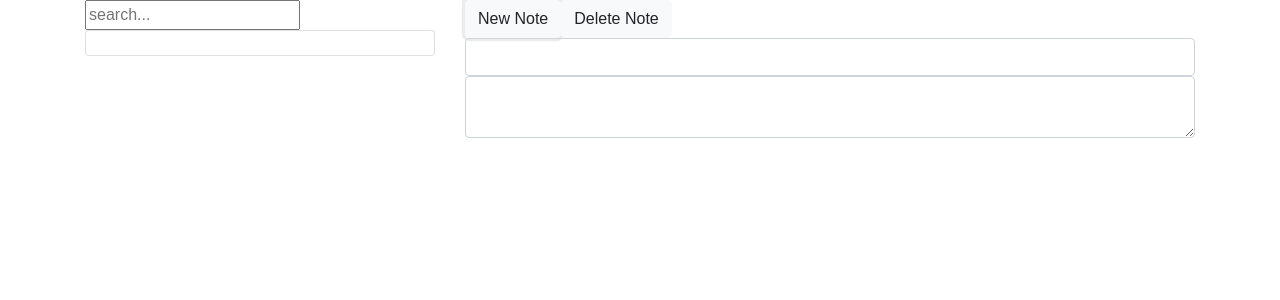
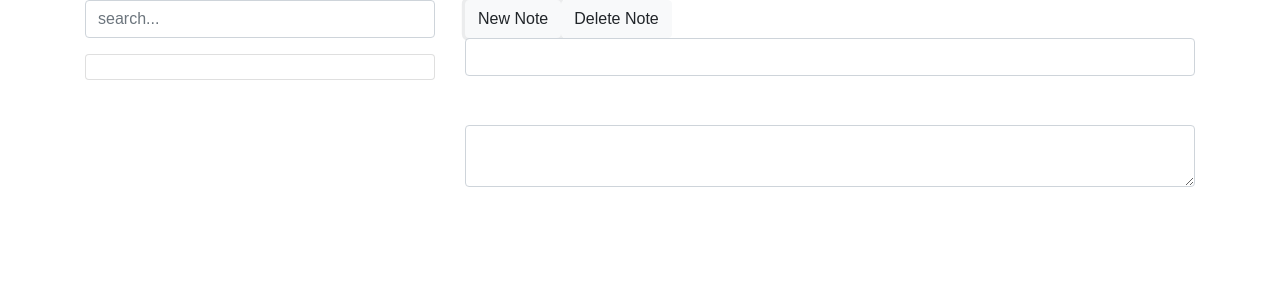
Before and after one commit to thongphamduy/my-note, a React app: page / in a window 1280 px wide. Both pictures are taken after a click on the button "New Note". Shown: the top 300 px of the page. Built offline with nearby package versions, Linux system fonts and the light colour scheme.

Commit message:
done style

```diff
--- a/config/webpack.config.dev.js
+++ b/config/webpack.config.dev.js
@@ -164,6 +164,8 @@ module.exports = {
                 loader: require.resolve('css-loader'),
                 options: {
                   importLoaders: 1,
+                  modules: false,
+                  localIdentName: '[name]__[local]___[hash:base64:5]',
                 },
               },
               {
--- a/config/webpack.config.prod.js
+++ b/config/webpack.config.prod.js
@@ -181,8 +181,9 @@ module.exports = {
                       loader: require.resolve('css-loader'),
                       options: {
                         importLoaders: 1,
+                        modules: true,
                         minimize: true,
-                        sourceMap: shouldUseSourceMap,
+                        sourceMap: true,
                       },
                     },
                     {
--- a/src/App.css
+++ b/src/App.css
@@ -26,3 +26,7 @@
   from { transform: rotate(0deg); }
   to { transform: rotate(360deg); }
 }
+
+.container {
+  height: 100%;
+}
--- /dev/null
+++ b/src/components/note-list.css
@@ -0,0 +1,11 @@
+.scrollable {
+  height: 80vh;
+  overflow: scroll;
+  box-shadow: none;
+  border-radius: 0px;
+}
+
+.list-group-item:hover {
+  cursor: pointer;
+  background-color: beige;
+}
--- a/src/components/note-list.js
+++ b/src/components/note-list.js
@@ -1,9 +1,10 @@
 import PropTypes from 'prop-types';
 import React from 'react';
+import './note-list.css';
 
 const NoteList = ({ list, onClick }) => (
-  <ul className="list-group">
-    {list.map(note => <li className="list-group-item" key={note.id} onClick={() => onClick(note.id)}>{note.title}</li>)}
+  <ul className="list-group scrollable">
+    {list.map(note => <li className={'list-group-item'} key={note.id} onClick={() => onClick(note.id)}>{note.title}</li>)}
   </ul>
 );
 
--- /dev/null
+++ b/src/components/note.css
@@ -0,0 +1,26 @@
+.form-control {
+  border: 0;
+}
+
+.form-control:focus {
+  outline: none;
+  box-shadow:none !important;
+}
+
+textarea.form-control {
+  height: 100%;
+}
+
+.note-line {
+  display: block;
+  margin-top: 0;
+  margin-bottom: 1px;
+  border-style: inset;
+  border-width: 0.5px;
+  margin-left: 0;
+  margin-right: 0;
+}
+
+.flex-grow {
+  flex: 1 0 auto;
+}
--- a/src/components/note.js
+++ b/src/components/note.js
@@ -1,5 +1,6 @@
 import React from 'react';
 import PropTypes from 'prop-types';
+import './note.css';
 
 class Note extends React.Component {
   static propTypes = {
@@ -18,10 +19,15 @@ class Note extends React.Component {
   render() {
     const { note } = this.props;
     return (
-      <form className="form-group">
-        <input className="form-control" type="text" value={note.title} onChange={e => this.handleOnchangeNote(e, 'title')}/>
-        <textarea className="form-control" value={note.content} onChange={e => this.handleOnchangeNote(e, 'content')}/>
-      </form>
+      <div className="d-flex flex-column flex-grow">
+        <form className="form-group">
+          <input className="form-control font-weight-bold" type="text" value={note.title} onChange={e => this.handleOnchangeNote(e, 'title')}/>
+        </form>
+        <hr className="note-line"/>
+        <form className="form-group flex-grow d-flex flex-column">
+          <textarea className="form-control flex-grow" value={note.content} onChange={e => this.handleOnchangeNote(e, 'content')}/>
+        </form>
+      </div>
     );
   }
 }
--- a/src/components/search-note.js
+++ b/src/components/search-note.js
@@ -2,8 +2,8 @@ import PropTypes from 'prop-types';
 import React from 'react';
 
 const SearchNote = ({ searchText, handleTyping }) => (
-  <form>
-    <input type="text" placeholder="search..." value={searchText} onChange={handleTyping} />
+  <form className="form-group">
+    <input className="form-control" type="text" placeholder="search..." value={searchText} onChange={handleTyping} />
   </form>
 );
 
--- /dev/null
+++ b/src/containers/container.css
@@ -0,0 +1,3 @@
+.form-group {
+  margin: 1px;
+}
--- a/src/containers/container.js
+++ b/src/containers/container.js
@@ -3,6 +3,7 @@ import Menu from '../components/menu';
 import NoteList from '../components/note-list';
 import Note from '../components/note';
 import SearchNote from '../components/search-note';
+import './container.css';
 
 export default class Container extends React.Component {
   state = {
@@ -65,11 +66,11 @@ export default class Container extends React.Component {
     const noteToDisplay = filteredNotes.find(note => note.id === selectedNoteId);
     return (
       <div className="row">
-        <div className="col-sm-4">
+        <div className="col-sm-4 .row-eq-height">
           <SearchNote handleTyping={this.handleTyping} searchText={searchText}/>
           <NoteList list={filteredNotes} onClick={this.handleOnClick}/>
         </div>
-        <div className="col-sm-8">
+        <div className="col-sm-8 .row-eq-height d-flex flex-column align-items-stretch align-content-stretch">
           <Menu onAddNewNote={this.handleAddNewNote} onDeleteNote={this.handleDeleteNote}/>
           {noteToDisplay && <Note note={noteToDisplay} onUpdateNote={this.onUpdateNote}/>}
         </div>
--- a/src/index.css
+++ b/src/index.css
@@ -1,5 +1,6 @@
-body {
+html, body {
   margin: 0;
   padding: 0;
   font-family: sans-serif;
+  height: 100%;
 }
--- a/src/index.js
+++ b/src/index.js
@@ -1,9 +1,9 @@
-import Bootstrap from 'bootstrap/dist/css/bootstrap.css'; // eslint-disable-line no-unused-vars
 import React from 'react';
 import ReactDOM from 'react-dom';
+import 'bootstrap/dist/css/bootstrap.css';
 import './index.css';
 import App from './App';
-import registerServiceWorker from './registerServiceWorker';
+// import registerServiceWorker from './registerServiceWorker';
 
 ReactDOM.render(<App />, document.getElementById('root')); // eslint-disable-line
-registerServiceWorker();
+// registerServiceWorker();
```
Also changed, not shown: 1 other file (tests, documents, lock files or other folders).
